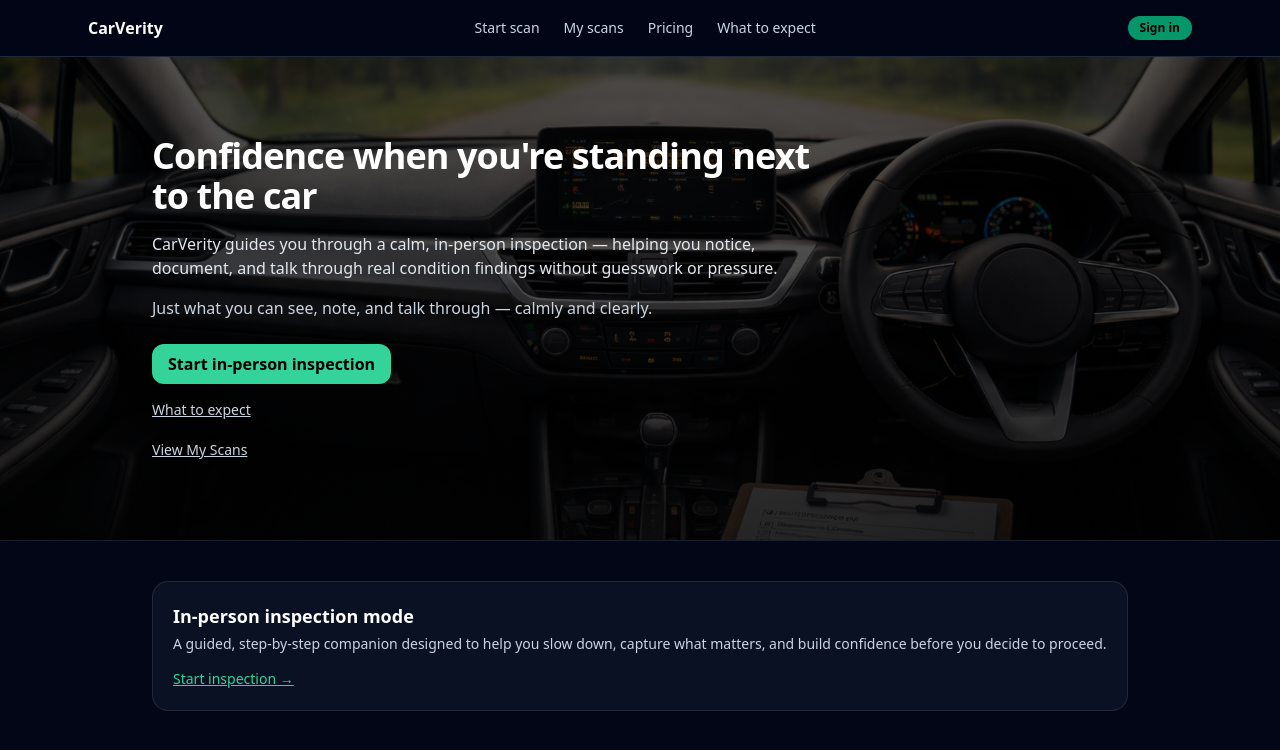
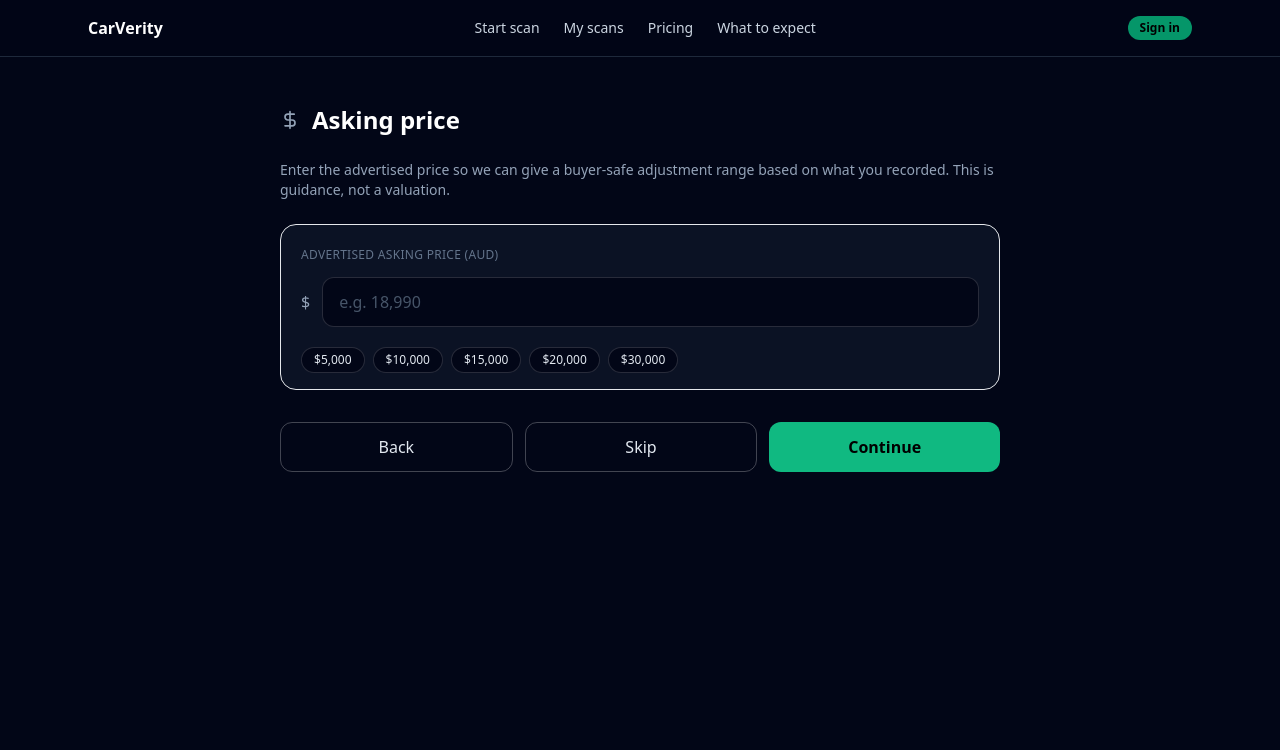
Before and after one commit to jeremy-swallow/carverity-clean, a React (Vite) app: page /scan/in-person/asking-price in a window 1280 px wide. Before the commit this address led to /. Shown: the top 750 px of the page. Built offline with nearby package versions, Linux system fonts and the light colour scheme; no server answers.

Commit message:
Add asking price step before in-person summary

```diff
--- a/src/App.tsx
+++ b/src/App.tsx
@@ -20,6 +20,7 @@ import InPersonChecksIntro from "./pages/InPersonChecksIntro";
 import InPersonChecksAroundCar from "./pages/InPersonChecksAroundCar";
 import InPersonChecksInsideCabin from "./pages/InPersonChecksInsideCabin";
 import InPersonChecksDrive from "./pages/InPersonChecksDrive";
+import InPersonAskingPrice from "./pages/InPersonAskingPrice";
 import InPersonSummary from "./pages/InPersonSummary";
 import InPersonAnalyzing from "./pages/InPersonAnalyzing";
 import InPersonResults from "./pages/InPersonResults";
@@ -66,6 +67,13 @@ export default function App() {
           path="/scan/in-person/checks/drive"
           element={<InPersonChecksDrive />}
         />
+
+        {/* NEW: Asking price */}
+        <Route
+          path="/scan/in-person/asking-price"
+          element={<InPersonAskingPrice />}
+        />
+
         <Route path="/scan/in-person/summary" element={<InPersonSummary />} />
 
         {/* New irreversible corridor */}
@@ -78,7 +86,10 @@ export default function App() {
           element={<InPersonResults />}
         />
 
-        <Route path="/scan/in-person/negotiation" element={<InPersonNegotiation />} />
+        <Route
+          path="/scan/in-person/negotiation"
+          element={<InPersonNegotiation />}
+        />
         <Route path="/scan/in-person/print" element={<InPersonReportPrint />} />
 
         {/* Legacy (safe but unused) */}
--- /dev/null
+++ b/src/pages/InPersonAskingPrice.tsx
@@ -0,0 +1,153 @@
+// src/pages/InPersonAskingPrice.tsx
+
+import { useMemo, useState } from "react";
+import { useNavigate } from "react-router-dom";
+import { DollarSign } from "lucide-react";
+import { loadProgress, saveProgress } from "../utils/scanProgress";
+
+function parseAudNumber(input: string): number | null {
+  const cleaned = input.replace(/[^\d]/g, "");
+  if (!cleaned) return null;
+  const n = Number(cleaned);
+  if (!Number.isFinite(n)) return null;
+  return n;
+}
+
+function formatAud(n: number) {
+  return n.toLocaleString("en-AU");
+}
+
+export default function InPersonAskingPrice() {
+  const navigate = useNavigate();
+  const progress: any = loadProgress();
+
+  const existing = useMemo(() => {
+    const v = progress?.askingPrice;
+    if (typeof v === "number" && Number.isFinite(v)) return v;
+    if (typeof v === "string") {
+      const parsed = parseAudNumber(v);
+      return parsed ?? null;
+    }
+    return null;
+  }, [progress]);
+
+  const [raw, setRaw] = useState<string>(existing ? String(existing) : "");
+  const [touched, setTouched] = useState(false);
+
+  const askingPrice = useMemo(() => parseAudNumber(raw), [raw]);
+
+  function applyQuick(amount: number) {
+    setRaw(String(amount));
+    setTouched(true);
+  }
+
+  function continueNext() {
+    saveProgress({
+      ...(progress ?? {}),
+      step: "/scan/in-person/asking-price",
+      askingPrice: askingPrice ?? null,
+    });
+
+    navigate("/scan/in-person/summary");
+  }
+
+  function skip() {
+    saveProgress({
+      ...(progress ?? {}),
+      step: "/scan/in-person/asking-price",
+      askingPrice: null,
+    });
+
+    navigate("/scan/in-person/summary");
+  }
+
+  const showError = touched && raw.trim().length > 0 && askingPrice === null;
+
+  return (
+    <div className="max-w-3xl mx-auto px-6 py-12 space-y-6">
+      <div className="flex items-center gap-3">
+        <DollarSign className="h-5 w-5 text-slate-400" />
+        <h1 className="text-2xl font-semibold text-white">Asking price</h1>
+      </div>
+
+      <p className="text-sm text-slate-400">
+        Enter the advertised price so we can give a buyer-safe adjustment range
+        based on what you recorded. This is guidance, not a valuation.
+      </p>
+
+      <section className="rounded-2xl border border-white/12 bg-slate-900/70 px-5 py-4 space-y-3">
+        <label className="text-xs uppercase tracking-wide text-slate-500">
+          Advertised asking price (AUD)
+        </label>
+
+        <div className="flex items-center gap-3">
+          <span className="text-slate-400">$</span>
+          <input
+            value={raw}
+            onChange={(e) => {
+              setRaw(e.target.value);
+              setTouched(true);
+            }}
+            inputMode="numeric"
+            placeholder="e.g. 18,990"
+            className="w-full rounded-xl bg-slate-950 border border-white/15 px-4 py-3 text-slate-100 placeholder:text-slate-600 focus:outline-none focus:ring-2 focus:ring-emerald-500/50"
+          />
+        </div>
+
+        {askingPrice !== null && (
+          <p className="text-xs text-slate-400">
+            You entered:{" "}
+            <span className="text-slate-200 font-semibold">
+              ${formatAud(askingPrice)}
+            </span>
+          </p>
+        )}
+
+        {showError && (
+          <p className="text-xs text-amber-300">
+            Please enter numbers only (e.g. 18990).
+          </p>
+        )}
+
+        <div className="flex flex-wrap gap-2 pt-2">
+          {[5000, 10000, 15000, 20000, 30000].map((amt) => (
+            <button
+              key={amt}
+              type="button"
+              onClick={() => applyQuick(amt)}
+              className="rounded-full border border-white/15 bg-slate-950 px-3 py-1 text-xs text-slate-200 hover:bg-slate-800"
+            >
+              ${formatAud(amt)}
+            </button>
+          ))}
+        </div>
+      </section>
+
+      <div className="flex gap-3 pt-2">
+        <button
+          type="button"
+          onClick={() => navigate("/scan/in-person/checks/drive")}
+          className="flex-1 rounded-xl border border-white/25 px-4 py-3 text-slate-200"
+        >
+          Back
+        </button>
+
+        <button
+          type="button"
+          onClick={skip}
+          className="flex-1 rounded-xl border border-white/25 px-4 py-3 text-slate-200"
+        >
+          Skip
+        </button>
+
+        <button
+          type="button"
+          onClick={continueNext}
+          className="flex-1 rounded-xl bg-emerald-500 hover:bg-emerald-400 px-4 py-3 font-semibold text-black"
+        >
+          Continue
+        </button>
+      </div>
+    </div>
+  );
+}
--- a/src/pages/InPersonChecksDrive.tsx
+++ b/src/pages/InPersonChecksDrive.tsx
@@ -1,6 +1,6 @@
 // src/pages/InPersonChecksDrive.tsx
 
-import { useEffect, useMemo, useState } from "react";
+import { useEffect, useState } from "react";
 import { useNavigate } from "react-router-dom";
 import { Gauge, Radar } from "lucide-react";
 import { loadProgress, saveProgress } from "../utils/scanProgress";
@@ -15,21 +15,6 @@ export default function InPersonChecksDrive() {
   const [answers, setAnswers] = useState<Record<string, CheckAnswer>>(
     progress?.checks ?? {}
   );
-
-  /* -------------------------------------------------------
-     Progress indicator (checks corridor only)
-  ------------------------------------------------------- */
-  const steps = useMemo(
-    () => [
-      { key: "around", label: "Around" },
-      { key: "inside", label: "Inside" },
-      { key: "drive", label: "Drive" },
-    ],
-    []
-  );
-
-  const currentIndex = 2; // drive
-  const percent = Math.round(((currentIndex + 1) / steps.length) * 100);
 
   /* -------------------------------------------------------
      Persist progress
@@ -78,63 +63,16 @@ export default function InPersonChecksDrive() {
   ];
 
   function finishChecks() {
-    navigate("/scan/in-person/summary");
+    navigate("/scan/in-person/asking-price");
   }
 
   return (
     <div className="max-w-3xl mx-auto px-6 py-12 space-y-6">
-      {/* Mini progress */}
-      <div className="space-y-3">
-        <div className="flex items-center justify-between text-[11px] uppercase tracking-wide text-slate-500">
-          <span>Checks</span>
-          <span>{percent}%</span>
-        </div>
-
-        <div className="h-2 rounded-full bg-white/10 overflow-hidden">
-          <div
-            className="h-full rounded-full bg-emerald-400 transition-all"
-            style={{ width: `${percent}%` }}
-          />
-        </div>
-
-        <div className="flex items-center justify-between text-xs text-slate-400">
-          {steps.map((s, i) => {
-            const active = i === currentIndex;
-            const done = i < currentIndex;
-            return (
-              <div
-                key={s.key}
-                className={[
-                  "flex-1 text-center",
-                  active ? "text-slate-200 font-medium" : "",
-                  done ? "text-slate-300" : "",
-                ].join(" ")}
-              >
-                {s.label}
-              </div>
-            );
-          })}
-        </div>
-      </div>
-
-      <div className="flex items-center gap-3 pt-2">
+      <div className="flex items-center gap-3">
         <Gauge className="h-5 w-5 text-slate-400" />
         <h1 className="text-2xl font-semibold text-white">
           Short drive (if allowed)
         </h1>
-      </div>
-
-      <div className="rounded-2xl border border-white/10 bg-slate-900/40 px-5 py-4">
-        <p className="text-sm text-slate-200 font-medium">Before you drive</p>
-        <p className="text-xs text-slate-400 mt-1">
-          Keep it short and safe. You’re only looking for obvious behaviours —
-          not trying to diagnose faults.
-        </p>
-        <ul className="mt-3 text-xs text-slate-300 space-y-1 list-disc list-inside">
-          <li>Steer gently both directions (feel for pulling or vibration)</li>
-          <li>Light acceleration + light braking (listen for clunks / delay)</li>
-          <li>Watch the dash for warnings or sensor errors</li>
-        </ul>
       </div>
 
       {checks.map((c) => {
@@ -220,7 +158,7 @@ export default function InPersonChecksDrive() {
           onClick={finishChecks}
           className="flex-1 rounded-xl bg-emerald-500 hover:bg-emerald-400 px-4 py-3 font-semibold text-black"
         >
-          Finish checks
+          Continue
         </button>
       </div>
     </div>
```
